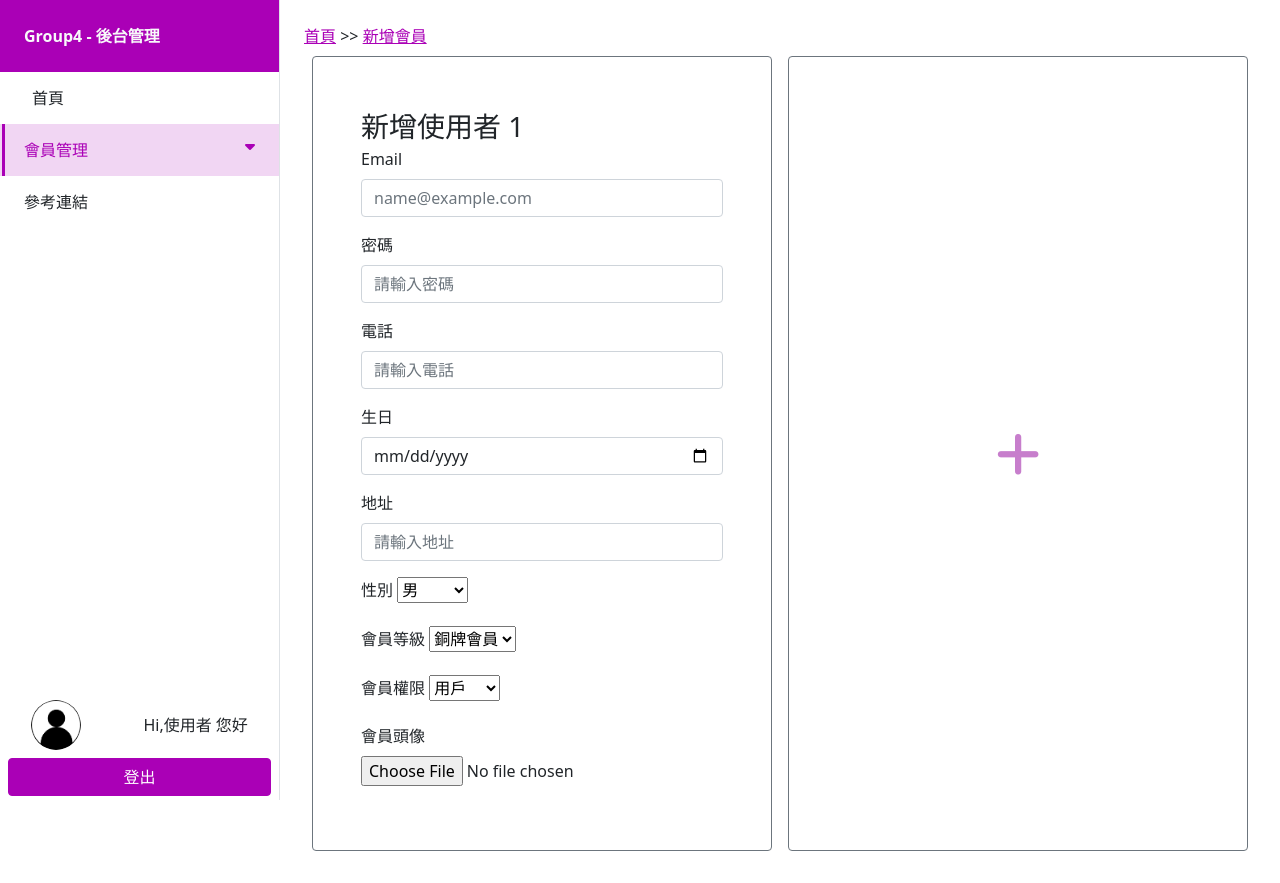
After one commit to LQTjim/mfee36_group4_midterm, a PHP site: page /member_add.php in a window 1280 px wide. The commit adds this page. Run offline with PHP 8.4, Linux system fonts and the light colour scheme; tables that the repository leaves empty or names only in its code hold one stand-in row (values such as "Sample post"); some libraries are stand-ins or nearby versions.

Commit message:
add:member_add.php can icrease and decrease add member form

```diff
--- a/css/member.css
+++ b/css/member.css
@@ -11,3 +11,18 @@
 .member-created_at {
   width: 150px;
 }
+
+/* member_add.php */
+.add-form-btn {
+  cursor: pointer;
+}
+.add-form-btn i {
+  font-size: 50px;
+  color: #91009b;
+  opacity: 0.5;
+  transition: all 0.3s ease;
+}
+.add-form-btn:hover i {
+  opacity: 1;
+  font-size: 100px;
+}
--- /dev/null
+++ b/member_add.php
@@ -0,0 +1,168 @@
+<?php
+$pageName = 'member';
+$subPageName = 'member_add';
+$title = '新增會員';
+include './parts/db-connect.php';
+include './parts/html-head.php';
+include './parts/html-navbar.php';
+?>
+<link rel="stylesheet" href="./css/member.css">
+<div>
+    <a href="index.php">首頁</a>
+    >>
+    <a href="javascript: return;">新增會員</a>
+</div>
+<div class="w-100 d-flex justify-content-center align-items-center">
+    <form class=" row w-100" name="add-member">
+        <div class="p-2 col-6">
+            <div class="border border-secondary rounded p-5 ">
+                <div class="fs-3">新增使用者 1</div>
+                <div class="mb-3">
+                    <label for="email" class="form-label">Email</label>
+                    <input type="text" name="email[]" class="form-control" id="email" placeholder="name@example.com">
+                </div>
+                <div class="mb-3">
+                    <label for="password" class="form-label">密碼</label>
+                    <input type="text" name="password[]" class="form-control" id="password" placeholder="請輸入密碼">
+                </div>
+                <div class="mb-3">
+                    <label for="mobile" class="form-label">電話</label>
+                    <input type="text" name="mobile[]" class="form-control" id="mobile" placeholder="請輸入電話">
+                </div>
+                <div class="mb-3">
+                    <label for="birth" class="form-label">生日</label>
+                    <input type="date" name="birth[]" class="form-control" id="birth">
+                </div>
+                <div class="mb-3">
+                    <label for="address" class="form-label">地址</label>
+                    <input type="text" name="address[]" class="form-control" id="address" placeholder="請輸入地址">
+                </div>
+                <div class="mb-3">
+                    <label for="sex" class="form-label">性別</label>
+                    <select name="sex[]" id="sex">
+                        <option value="0">男</option>
+                        <option value="1">女</option>
+                        <option value="2">不透漏</option>
+                        <option value="">無</option>
+                    </select>
+                </div>
+                <div class="mb-3">
+                    <label for="level" class="form-label">會員等級</label>
+                    <select name="level[]" id="level">
+                        <option value="1" selected>銅牌會員</option>
+                        <option value="2">銀牌會員</option>
+                        <option value="3">金牌會員</option>
+                        <option value="4">白金會員</option>
+                        <option value="5">鑽石會員</option>
+                    </select>
+                </div>
+                <div class="mb-3">
+                    <label for="role" class="form-label">會員權限</label>
+                    <select name="level[]" id="role">
+                        <option value="1" selected>用戶</option>
+                        <option value="2">教練</option>
+                        <option value="3">管理員</option>
+                    </select>
+                </div>
+                <div class="mb-3">
+                    <label for="hero_icon" class="form-label">會員頭像</label>
+                    <input type="file" name="hero_icon[]" id="hero_icon" />
+                </div>
+            </div>
+        </div>
+        <div class="p-2 col-6 align-self-stretch add-form-btn" data-add-form>
+            <div class="border border-secondary rounded p-5 h-100 d-flex justify-content-center align-items-center">
+                <i class="fa-solid fa-plus"></i>
+            </div>
+        </div>
+
+    </form>
+</div>
+<script>
+    (function() {
+        let additionForm = 1;
+        const form = document.querySelector('form')
+        addFormBtn = document.querySelector("[data-add-form]");
+        addFormBtn.addEventListener('click', () => {
+            if (form.children.length === 4) {
+                addFormBtn.classList.add('d-none')
+            }
+            if (form.children.length <= 5) {
+                const newForm = document.createElement("div");
+                newForm.setAttribute("class", "p-2 col-6");
+                newForm.innerHTML = `<div class="border border-secondary rounded p-5 ">
+                <div class="d-flex justify-content-between"><span class="fs-3">新增使用者</span><button type="button" class="btn btn-danger delete-col">刪除此欄位</button></div>
+                <div class="mb-3">
+                    <label for="email${additionForm+1}" class="form-label">Email</label>
+                    <input type="text" name="email[]" class="form-control" id="email${additionForm+1}" placeholder="name@example.com">
+                </div>
+                <div class="mb-3">
+                    <label for="password${additionForm+1}" class="form-label">密碼</label>
+                    <input type="text" name="password[]" class="form-control" id="password${additionForm+1}" placeholder="請輸入密碼">
+                </div>
+                <div class="mb-3">
+                    <label for="mobile${additionForm+1}" class="form-label">電話</label>
+                    <input type="text" name="mobile[]" class="form-control" id="mobile${additionForm+1}" placeholder="請輸入電話">
+                </div>
+                <div class="mb-3">
+                    <label for="birth${additionForm+1}" class="form-label">生日</label>
+                    <input type="date" name="birth[]" class="form-control" id="birth${additionForm+1}">
+                </div>
+                <div class="mb-3">
+                    <label for="address${additionForm+1}" class="form-label">地址</label>
+                    <input type="text" name="address[]" class="form-control" id="address${additionForm+1}" placeholder="請輸入地址">
+                </div>
+                <div class="mb-3">
+                    <label for="sex${additionForm+1}" class="form-label">性別</label>
+                    <select name="sex[]" id="sex${additionForm+1}">
+                        <option value="0">男</option>
+                        <option value="1">女</option>
+                        <option value="2">不透漏</option>
+                        <option value="">無</option>
+                    </select>
+                </div>
+                <div class="mb-3">
+                    <label for="level${additionForm+1}" class="form-label">會員等級</label>
+                    <select name="level[]" id="level${additionForm+1}">
+                        <option value="1" selected>銅牌會員</option>
+                        <option value="2">銀牌會員</option>
+                        <option value="3">金牌會員</option>
+                        <option value="4">白金會員</option>
+                        <option value="5">鑽石會員</option>
+                    </select>
+                </div>
+                <div class="mb-3">
+                    <label for="role${additionForm+1}" class="form-label">會員權限</label>
+                    <select name="role[]" id="role${additionForm+1}">
+                        <option value="1" selected>用戶</option>
+                        <option value="2">教練</option>
+                        <option value="3">管理員</option>
+                    </select>
+                </div>
+                <div class="mb-3">
+                    <label for="hero_icon${additionForm+1}" class="form-label">會員頭像</label>
+                    <input type="file" name="hero_icon[]" id="hero_icon${additionForm+1}" />
+                </div>
+            </div>`
+                form.insertBefore(newForm, form.children[form.children.length - 1])
+                additionForm++;
+            }
+
+        });
+        form.addEventListener('click', (e) => {
+            if (e.target.classList.contains('delete-col')) {
+                console.log(form.children.length)
+                e.target.closest(".p-2.col-6").remove();
+                if (form.children.length === 4) {
+                    addFormBtn.classList.remove('d-none')
+                }
+            }
+        })
+    })()
+</script>
+<?php
+include './parts/html-navbar-end.php'; ?>
+<?php
+include './parts/html-scripts.php';
+include './parts/html-footer.php';
+?>
--- a/member_list.php
+++ b/member_list.php
@@ -1,5 +1,6 @@
 <?php
 $pageName = 'member';
+$subPageName = 'member_list';
 $title = '會員列表';
 include './parts/html-head.php';
 include './parts/html-navbar.php';
--- a/parts/db-connect.php
+++ b/parts/db-connect.php
@@ -1,6 +1,7 @@
 <?php
 // require './parts/db-connect-local-config.php';
-$db_host = 'localhost';
+// $db_host = 'localhost';
+$db_host = 'localhost:8889'; #TODO
 $db_name = 'mfee_36_group_4';
 $db_user = 'root';
 $db_pass = 'root';
--- a/parts/html-navbar.php
+++ b/parts/html-navbar.php
@@ -6,14 +6,15 @@ include './parts/admin-required.php';
 ?>
 
 <div class="d-flex ">
-  <aside class="sidebar vh-100 border-end pt-3 d-flex bg-white flex-column">
+  <aside class="nav-aside sidebar vh-100 border-end d-flex bg-white flex-column">
     <!-- 1. 後台名稱 -->
-    <div class="px-4">
+
+    <div class="px-4 bg-primary py-4 text-light fw-bold">
       <strong>Group4</strong>
       - 後台管理
     </div>
     <!-- 2. 選單 -->
-    <div class="overflow-auto mt-3">
+    <div class="overflow-auto">
       <div><!-- 不包含子選單 -->
         <a class="sidebar-link <?= $pageName === 'homepage' ? 'active' : '' ?>" href="./index.php" role="button">
           <div class="px-4 ">
@@ -32,10 +33,10 @@ include './parts/admin-required.php';
           </div>
         </a>
         <div class="collapse" id="menu-member" role="button">
-          <a href="./member_list.php" class="d-block ps-5 text-dark text-decoration-none sidebar-link">
+          <a href="./member_list.php" class="d-block ps-5 text-dark text-decoration-none sidebar-link <?= $subPageName === 'member_list' ? 'active' : '' ?>">
             會員列表
           </a>
-          <a href="/order.html" class="d-block ps-5 text-dark text-decoration-none sidebar-link">
+          <a href="./member_add.php" class="d-block ps-5 text-dark text-decoration-none sidebar-link <?= $subPageName === 'member_add' ? 'active' : '' ?>">
             新增會員
           </a>
         </div>
@@ -55,6 +56,7 @@ include './parts/admin-required.php';
     <div class="d-flex px-2 pb-1">
       <a class="w-100 btn btn-primary " href="./api/logout-api.php" role="button">登出</a>
     </div>
+
   </aside>
   <main class="main">
     <!-- <div class="bg-white w-100 border-bottom sticky-top">
```
Also changed, not shown: api/member-add-api.php (added, +11 -0 lines).
